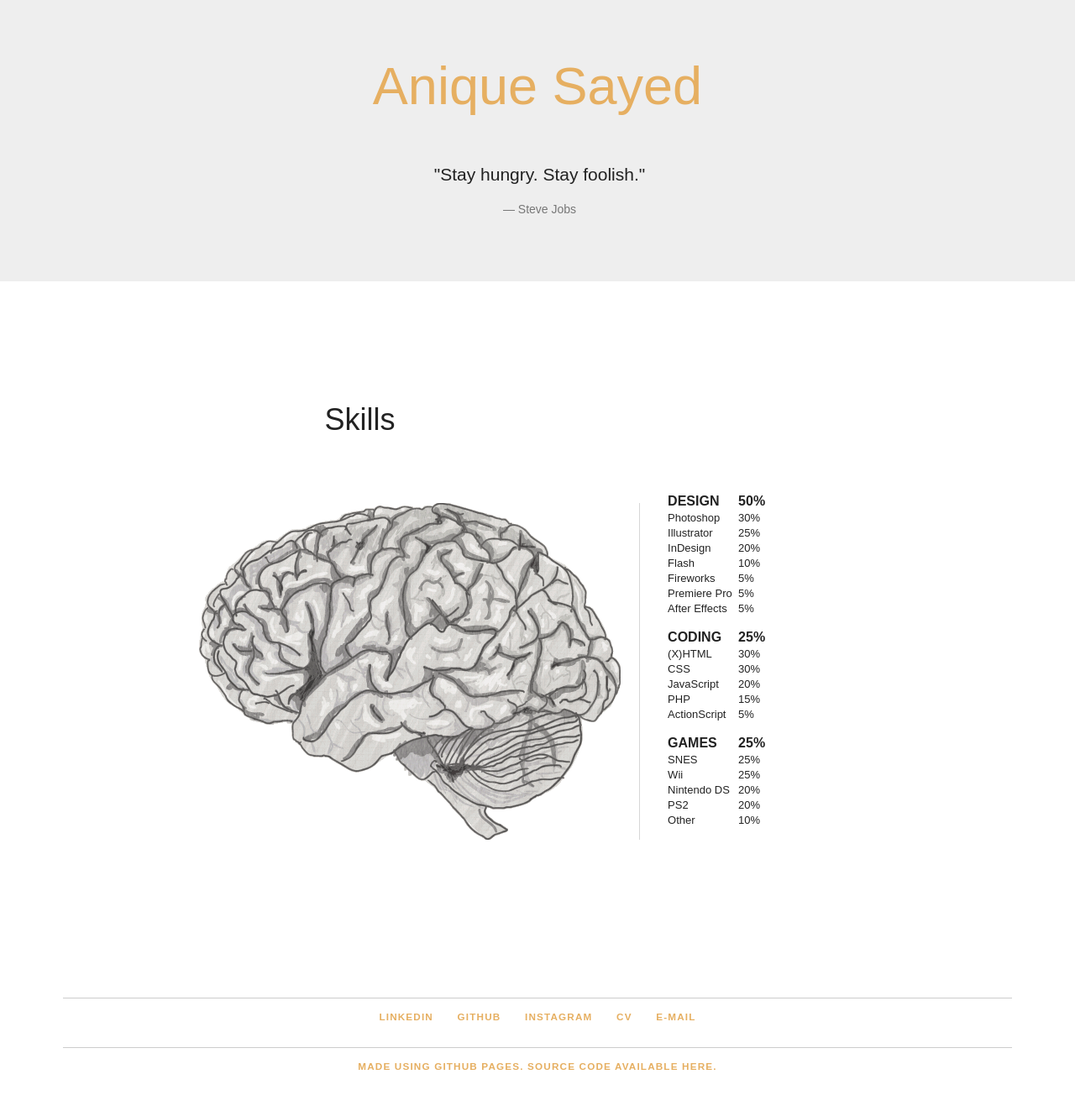
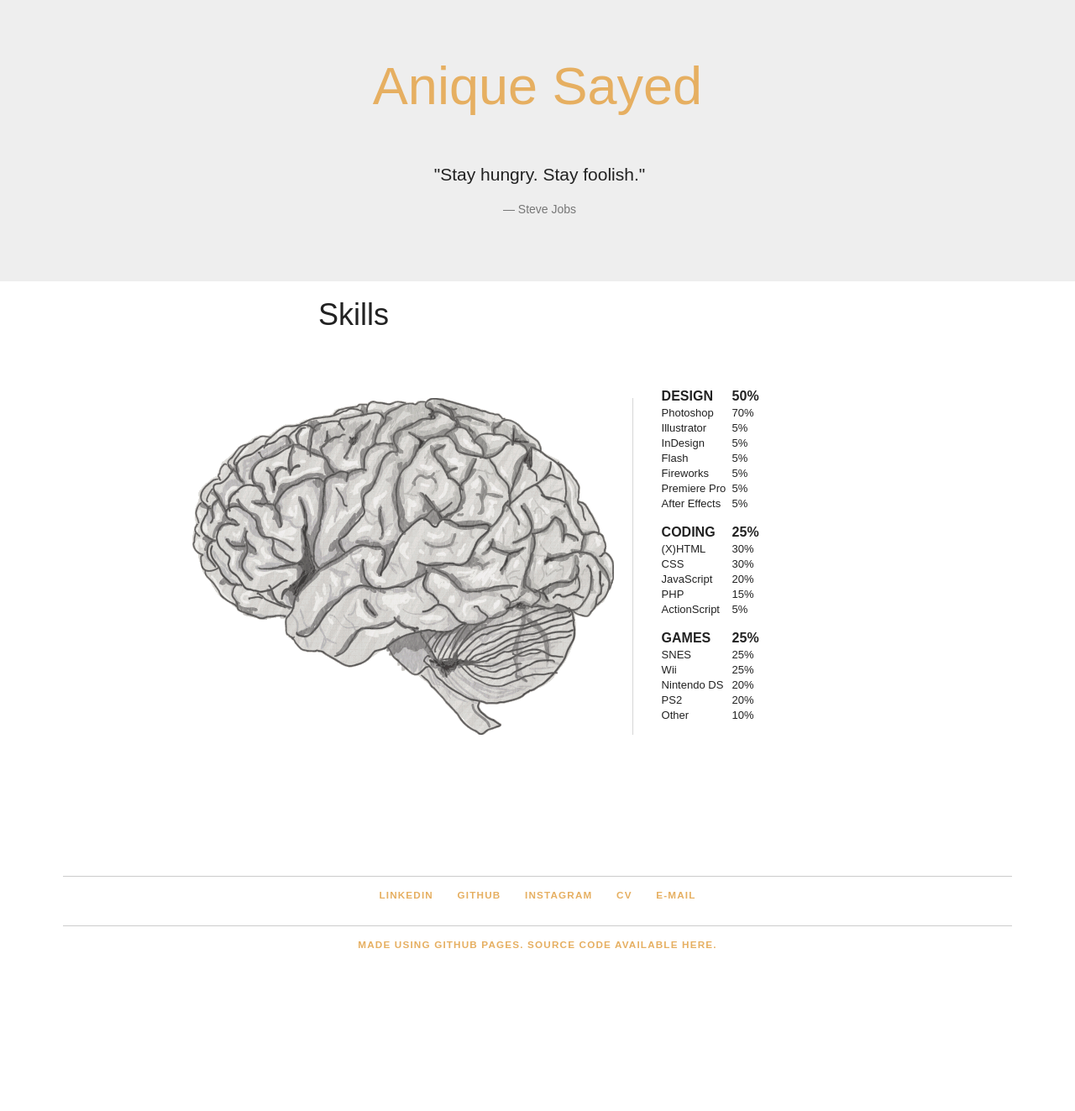
Before and after one commit to aniquesayed/aniquesayed.github.io, a Jekyll site: the page built from languages.html, in a window 1280 px wide. Shown: the whole page at 84% size. Built offline with Jekyll 4.4.1, drawn with Linux system fonts in a browser that asks for light colours; some web fonts are replaced; after the commit the page ends 1178 px from its top, so only the background shows below that.

Commit message:
editing languages page

```diff
--- a/languages.html
+++ b/languages.html
@@ -5,7 +5,7 @@ title: Anique Sayed - Languages
 
 <!-- Wrapper um Sticky-Footer zu erzeugen -->
 
-  <div class="container">
+  <div class="wrapper">
     <div class="leftside" id="gpoy">
 
     </div>
@@ -28,10 +28,10 @@ title: Anique Sayed - Languages
                 <tr><th class="desi">Design</th><th class="desi">50%</th></tr>
               </thead>
               <tbody>
-                <tr><td class="ps">Photoshop</td><td class="ps">30%</td></tr>
-                <tr><td class="ai">Illustrator</td><td class="ai">25%</td></tr>
-                <tr><td class="ind">InDesign</td><td class="ind">20%</td></tr>
-                <tr><td class="fla">Flash</td><td class="fla">10%</td></tr>
+                <tr><td class="ps">Photoshop</td><td class="ps">70%</td></tr>
+                <tr><td class="ai">Illustrator</td><td class="ai">5%</td></tr>
+                <tr><td class="ind">InDesign</td><td class="ind">5%</td></tr>
+                <tr><td class="fla">Flash</td><td class="fla">5%</td></tr>
                 <tr><td class="fw">Fireworks</td><td class="fw">5%</td></tr>
                 <tr><td class="pp">Premiere Pro</td><td class="pp">5%</td></tr>
                 <tr><td class="ae">After Effects</td><td class="ae">5%</td></tr>
```
